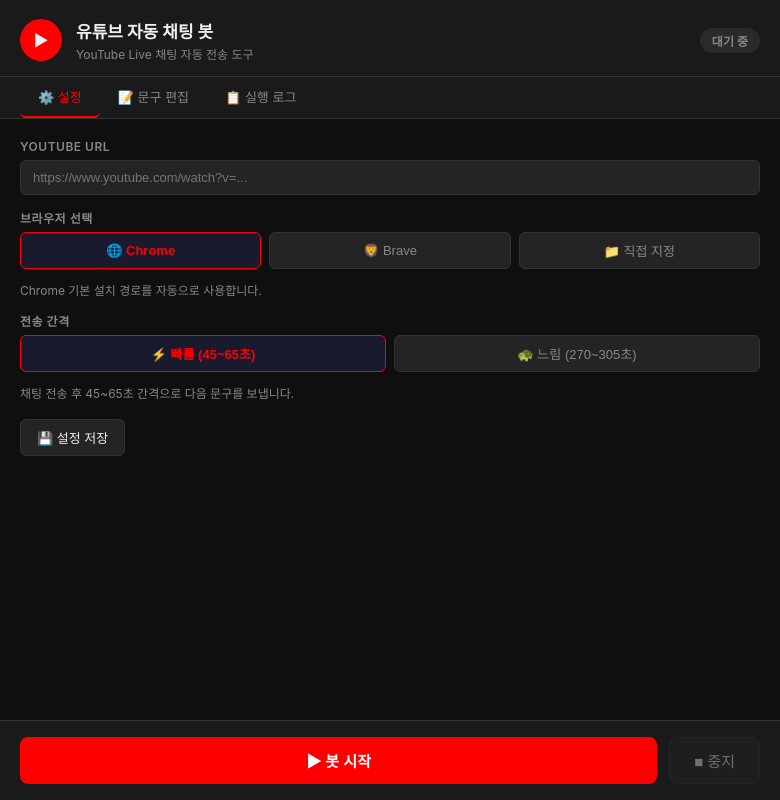
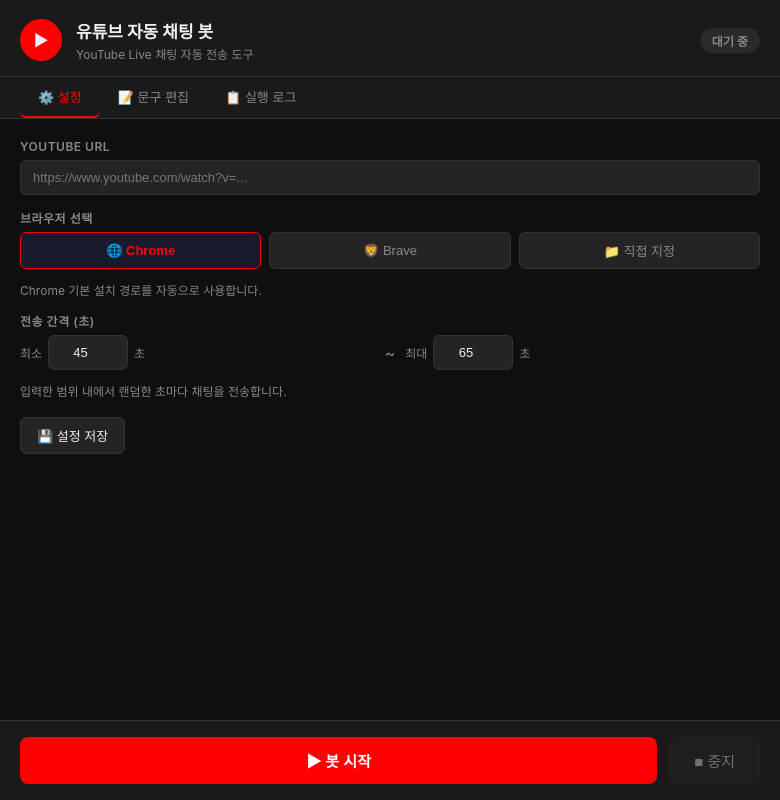
Before and after one commit to wassupss/youtube-auto-comment, an Electron app: page electron/renderer/index.html in a window 780 px wide. Drawn offline with Linux system fonts and the light colour scheme; no server answers.

Commit message:
feat: replace interval buttons with min/max number inputs, v1.4.1

```diff
--- a/electron/package.json
+++ b/electron/package.json
@@ -1,5 +1,5 @@
 {
-  "version": "1.4.0",
+  "version": "1.4.1",
   "name": "youtube-bot",
   "description": "유튜브 자동 채팅 봇",
   "main": "main.js",
--- a/electron/renderer/app.js
+++ b/electron/renderer/app.js
@@ -68,9 +68,9 @@
   const browserType = cfg.browser_type || "chrome";
   selectBrowser(browserType, cfg.browser_path || "");
 
-  // 인터벌 선택 복원
-  const intervalMode = cfg.interval_mode || "fast";
-  selectInterval(intervalMode);
+  // 인터벌 복원
+  document.getElementById("interval-min").value = cfg.interval_min ?? 45;
+  document.getElementById("interval-max").value = cfg.interval_max ?? 65;
 }
 
 // ── 브라우저 선택 UI ────────────────────────────────────────
@@ -97,24 +97,6 @@
   btn.addEventListener("click", () => selectBrowser(btn.dataset.browser));
 });
 
-// ── 인터벌 선택 UI ──────────────────────────────────────────
-const INTERVAL_HINTS = {
-  fast: "채팅 전송 후 45~65초 간격으로 다음 문구를 보냅니다.",
-  slow: "채팅 전송 후 270~305초 간격으로 다음 문구를 보냅니다.",
-};
-
-function selectInterval(mode) {
-  document.querySelectorAll(".btn-interval").forEach((b) => {
-    b.classList.toggle("active", b.dataset.interval === mode);
-  });
-  document.getElementById("interval-hint").textContent =
-    INTERVAL_HINTS[mode] || "";
-}
-
-document.querySelectorAll(".btn-interval").forEach((btn) => {
-  btn.addEventListener("click", () => selectInterval(btn.dataset.interval));
-});
-
 document
   .getElementById("browse-browser")
   .addEventListener("click", async () => {
@@ -133,13 +115,14 @@
     browserType === "custom"
       ? document.getElementById("browser-path").value.trim()
       : "";
-  const intervalMode =
-    document.querySelector(".btn-interval.active")?.dataset.interval || "fast";
+  const intervalMin = parseInt(document.getElementById("interval-min").value, 10) || 45;
+  const intervalMax = parseInt(document.getElementById("interval-max").value, 10) || 65;
   return {
     youtube_url: document.getElementById("youtube-url").value.trim(),
     browser_type: browserType,
     browser_path: browserPath,
-    interval_mode: intervalMode,
+    interval_min: intervalMin,
+    interval_max: Math.max(intervalMin, intervalMax), // 최대값이 최솟값보다 작으면 보정
   };
 }
 
--- a/electron/renderer/index.html
+++ b/electron/renderer/index.html
@@ -66,17 +66,22 @@
           </p>
         </div>
         <div class="form-group">
-          <label>전송 간격</label>
-          <div class="browser-select-row">
-            <button class="btn-interval active" data-interval="fast">
-              ⚡ 빠름 (45~65초)
-            </button>
-            <button class="btn-interval" data-interval="slow">
-              🐢 느림 (270~305초)
-            </button>
+          <label>전송 간격 (초)</label>
+          <div class="interval-row">
+            <div class="interval-field">
+              <span class="interval-label">최소</span>
+              <input type="number" id="interval-min" min="5" max="3600" value="45" />
+              <span class="interval-unit">초</span>
+            </div>
+            <span class="interval-tilde">~</span>
+            <div class="interval-field">
+              <span class="interval-label">최대</span>
+              <input type="number" id="interval-max" min="5" max="3600" value="65" />
+              <span class="interval-unit">초</span>
+            </div>
           </div>
-          <p class="hint" id="interval-hint" style="margin-top: 6px">
-            채팅 전송 후 45~65초 간격으로 다음 문구를 보냅니다.
+          <p class="hint" style="margin-top: 6px">
+            입력한 범위 내에서 랜덤한 초마다 채팅을 전송합니다.
           </p>
         </div>
         <div class="form-actions">
--- a/electron/renderer/style.css
+++ b/electron/renderer/style.css
@@ -239,6 +239,38 @@
   border-color: #555;
 }
 
+/* ── 인터벌 입력 ── */
+.interval-row {
+  display: flex;
+  align-items: center;
+  gap: 10px;
+}
+.interval-field {
+  display: flex;
+  align-items: center;
+  gap: 6px;
+  flex: 1;
+}
+.interval-field input[type="number"] {
+  width: 80px;
+  flex: none;
+  text-align: center;
+}
+.interval-label {
+  font-size: 12px;
+  color: var(--text-muted);
+  white-space: nowrap;
+}
+.interval-unit {
+  font-size: 12px;
+  color: var(--text-muted);
+}
+.interval-tilde {
+  font-size: 16px;
+  color: var(--text-muted);
+  flex: none;
+}
+
 /* ── 브라우저 선택 버튼 ── */
 .browser-select-row {
   display: flex;
```
Also changed, not shown: 1 other file.
